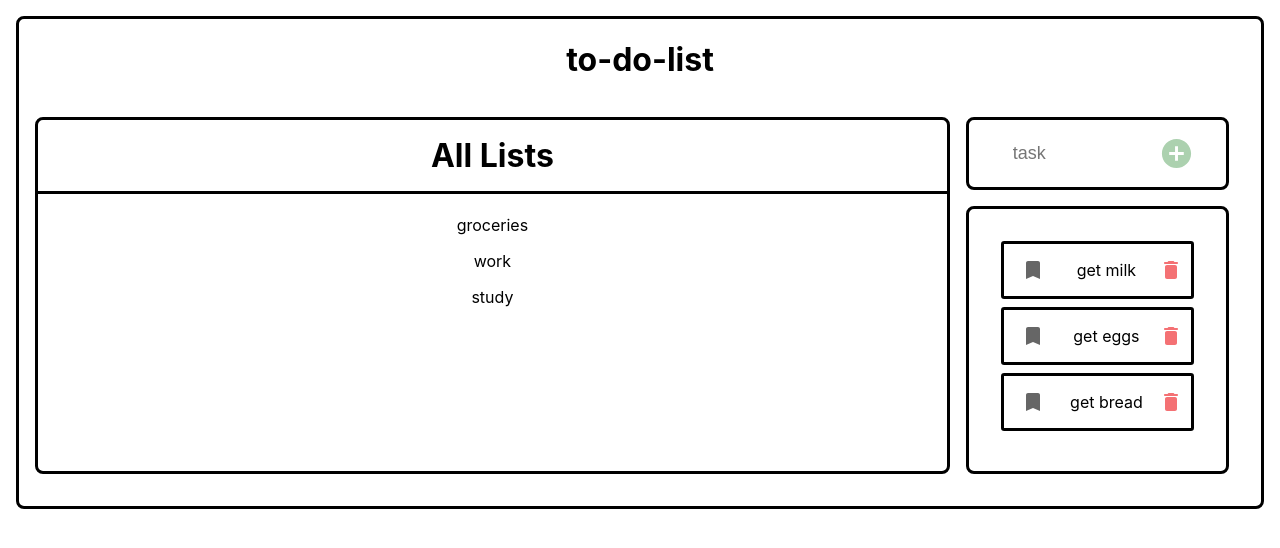
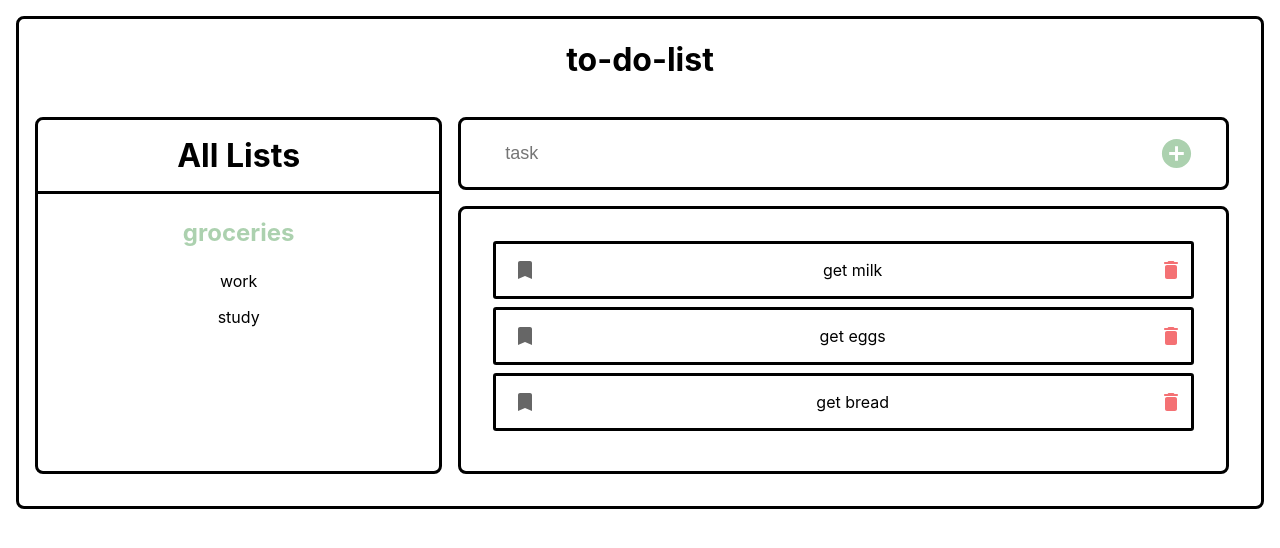
Before and after one commit to MukulSethi123/todo-list, a React (Create React App) app: page / in a window 1280 px wide. Shown: the top 548 px of the page. Built offline with nearby package versions, Linux system fonts and the light colour scheme.

Commit message:
v2.3: all 1) taskReducer.js actions are working. 2) css changes: 1.selected SuperList is shown in bold 2. SuperList <div> is set to 50% width and main-app div width: 100%

```diff
--- a/src/App.css
+++ b/src/App.css
@@ -4,14 +4,18 @@
   text-align: center;
   margin: 1rem;
   padding: 0 1rem 2rem;
+  min-width: 550px;
 
+}
+.main-app{
+  width: 100%;
 }
 .super-list{
   align-items: center;
   border-radius:.5rem ;
   border-color: black;
   border-style: solid;
-  width: 100%;
+  width: 50%;
   margin-top: 1rem;
 }
 .super-list > h1{
--- a/src/App.js
+++ b/src/App.js
@@ -12,7 +12,7 @@ function App() {
       <div className="app-container">
         <div className="super-list">
           <h1>All Lists</h1>
-          <SuperList />
+          <SuperList selectedList={selectedList} />
         </div>
         <div className="main-app">
           <Form selectedList={selectedList} />
--- a/src/SuperState.js
+++ b/src/SuperState.js
@@ -36,13 +36,13 @@ const superListState = {
       completed: false,
     },
     {
-      taskId: 4,
+      id: 4,
       listId: 2,
       text: "complete app",
       completed: false,
     },
     {
-      taskId: 5,
+      id: 5,
       listId: 3,
       text: "study for gre",
       completed: false,
--- a/src/components/Form.js
+++ b/src/components/Form.js
@@ -10,7 +10,12 @@ function Form({ selectedList }) {
 
   const handleOnSubmit = (event) => {
     event.preventDefault();
-    dispatch({ type: addTaskAction, text: task, listId: selectedList });
+
+    dispatch({
+      type: addTaskAction,
+      text: task,
+      listId: selectedList,
+    });
     setTask("");
   };
 
--- a/src/components/SuperList.css
+++ b/src/components/SuperList.css
@@ -0,0 +1,5 @@
+.selected-list{
+    font-weight: bold;
+    color: #ACD1AF;
+    font-size: 1.5rem;
+}
--- a/src/components/SuperList.js
+++ b/src/components/SuperList.js
@@ -1,8 +1,9 @@
 import React from "react";
 import { useDispatch, useSelector } from "react-redux";
 import { createListAction, changeSelectedListAction } from "../action";
+import "./SuperList.css";
 
-function SuperList() {
+function SuperList({ selectedList }) {
   const superListState = useSelector((state) => state.superList.lists);
   const dispatch = useDispatch();
   // console.log(superListState);
@@ -12,7 +13,11 @@ function SuperList() {
   return (
     <div>
       {superListState.map((list) => (
-        <p key={list.id} onClick={() => handleOnclick(list.id)}>
+        <p
+          className={list.id === selectedList ? "selected-list" : ""}
+          key={list.id}
+          onClick={() => handleOnclick(list.id)}
+        >
           {list.title}
         </p>
       ))}
--- a/src/components/Task.js
+++ b/src/components/Task.js
@@ -2,7 +2,7 @@ import React from "react";
 import "./Task.css";
 import DeleteRoundedIcon from "@mui/icons-material/DeleteRounded";
 import "./TaskList.css";
-import { useDispatch } from "react-redux";
+import { useDispatch, useSelector } from "react-redux";
 import { deleteTaskAction, markTaskCompleteAction } from "../action";
 import { Checkbox } from "@mui/material";
 import BookmarkAddedIcon from "@mui/icons-material/BookmarkAdded";
@@ -13,6 +13,7 @@ import { motion } from "framer-motion";
 
 function Task({ id, name, completed }) {
   const dispatch = useDispatch();
+
   function handleOnDelete() {
     dispatch({ type: deleteTaskAction, taskID: id });
   }
--- a/src/taskReducer.js
+++ b/src/taskReducer.js
@@ -8,9 +8,11 @@ import superListState from "./SuperState";
 const taskReducer = (state = superListState.tasks, action) => {
   switch (action.type) {
     case addTaskAction: {
-      console.log(action.listId);
+      const temp = state.slice(-1);
+      const id = temp[0].id + 1;
+      console.log(temp);
       const taskObj = {
-        id: state.length + 1,
+        id: id,
         listId: action.listId,
         text: action.text,
         completed: false,
```
